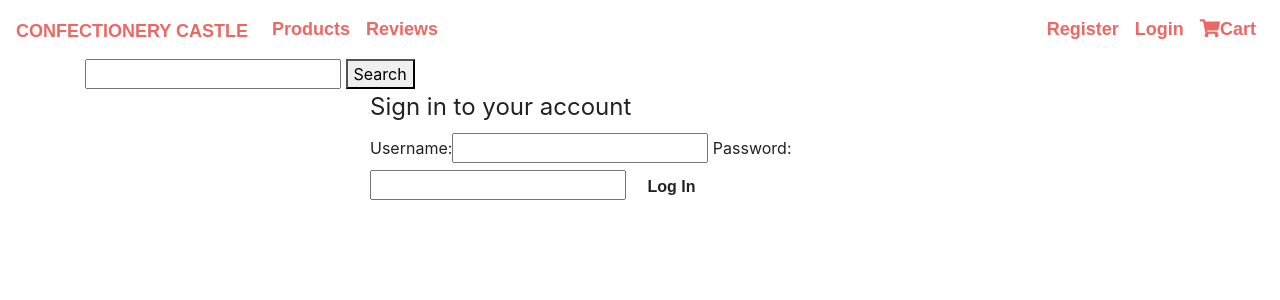
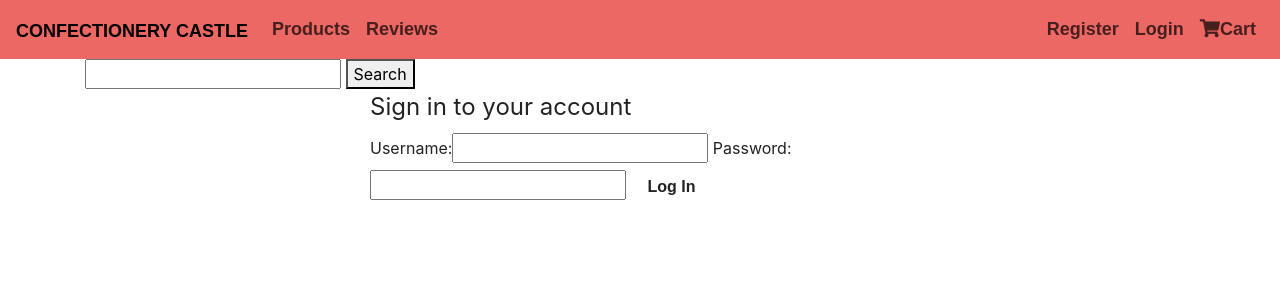
Before and after one commit to LiamMcGcistudent/django-project, a Django app: page /accounts/ in a window 1280 px wide. Shown: the top 300 px of the page. Run offline with Django 3.2, Linux system fonts and the light colour scheme; some libraries are stand-ins or nearby versions; some web fonts are replaced.

Commit message:
styling base.html

```diff
--- a/confectionerycastle/settings.py
+++ b/confectionerycastle/settings.py
@@ -28,7 +28,7 @@ SECRET_KEY = os.getenv('SECRET_KEY')
 # SECURITY WARNING: don't run with debug turned on in production!
 DEBUG = True
 
-ALLOWED_HOSTS = ['a2d7b0c726e040cba68a47628bccb09d.vfs.cloud9.us-east-1.amazonaws.com']
+ALLOWED_HOSTS = ['a2d7b0c726e040cba68a47628bccb09d.vfs.cloud9.us-east-1.amazonaws.com', '127.0.0.1']
 
 
 # Application definition
--- a/templates/base.html
+++ b/templates/base.html
@@ -18,7 +18,7 @@
 
 <body>
     <header>
-        <nav class="navbar navbar-expand-lg">
+        <nav class="navbar navbar-expand-lg navbar-light bg-primary">
             <a class="navbar-brand" href="#">Confectionery Castle</a>
             <button class="navbar-toggler" type="button" data-toggle="collapse" data-target="#navbarNav" aria-controls="navbarNav" aria-expanded="false" aria-label="Toggle navigation">
                   <span class="navbar-toggler-icon"><i class="fas fa-bars"></i></span>
```
